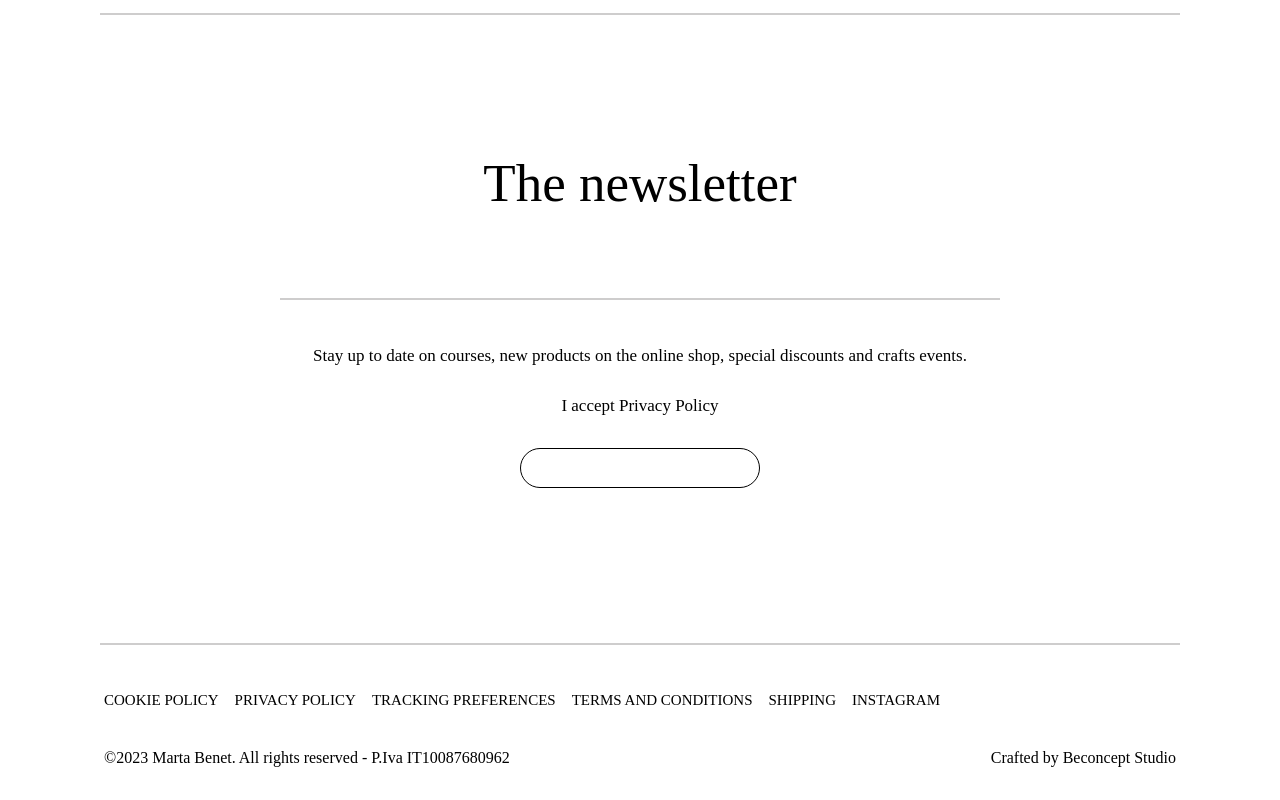
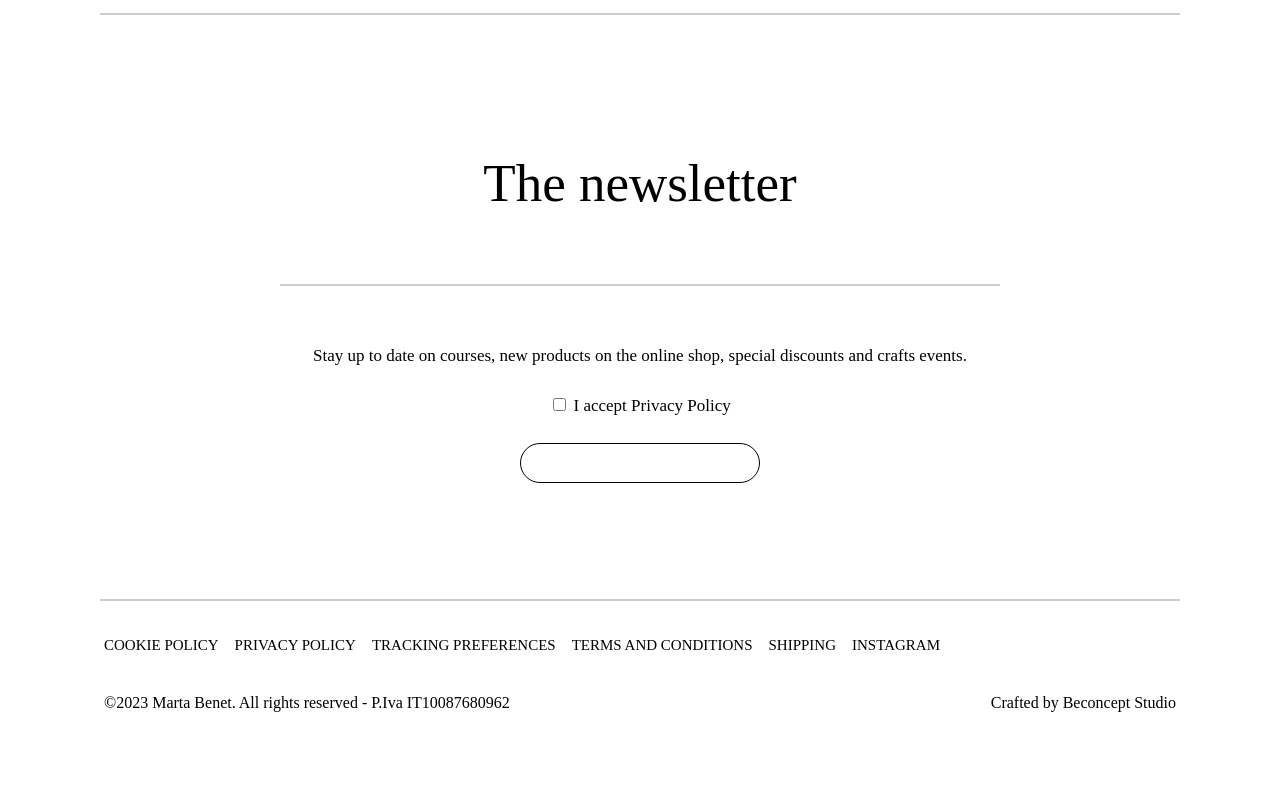
Before and after one commit to vadym-zaiats/marta-benet, a plain HTML site: page index.html in a window 1280 px wide. Shown: the part 5638-6438 px from the top of the page. After the commit the page ends 6383 px from the top, so only its background shows below. Drawn offline with Linux system fonts and the light colour scheme; a web font is replaced by a local one.

Commit message:
checkbox in proccess

```diff
--- a/index.css
+++ b/index.css
@@ -404,15 +404,28 @@ body {
   bottom: 75%;
   left: 20%;
 }
-.newsletter_content-text {
+.newsletter_content-accept__checkbox {
+}
+.newsletter_content-text,
+.newsletter_content-accept__label {
   font-family: "Solitreo";
   font-style: normal;
   font-weight: 400;
   font-size: 17px;
   line-height: 25px;
+  margin-bottom: 25px;
 }
+
+.newsletter_content-accept {
+  font-family: "Solitreo";
+  font-style: normal;
+  font-weight: 400;
+  font-size: 17px;
+  margin-bottom: 25px;
+}
+
 .newsletter_content-input {
-  margin: 30px 0 50px 0;
+  margin: 30px 0x 50px 0;
   border: 1px solid black;
   border-radius: 30px !important;
   background-color: white;
--- a/index.html
+++ b/index.html
@@ -321,9 +321,20 @@
         <p class="newsletter_content-text">
           Stay up to date on courses, new products on the online shop, special
           discounts and crafts events.
-          <br /><br />I accept Privacy Policy
         </p>
-        <input class="newsletter_content-input" type="text" />
+        <p class="newsletter_content-accept">
+          <input
+            class="newsletter_content-accept__checkbox"
+            id="newsletter_content-accept__checkbox"
+            type="checkbox"
+          />
+          <label
+            class="newsletter_content-accept__label"
+            for="newsletter_content-accept__checkbox"
+            >I accept Privacy Policy</label
+          >
+        </p>
+        <input class="newsletter_content-input" type="email" />
       </div>
       <ul class="newsletter_info">
         <li class="newsletter_info-item">
```
